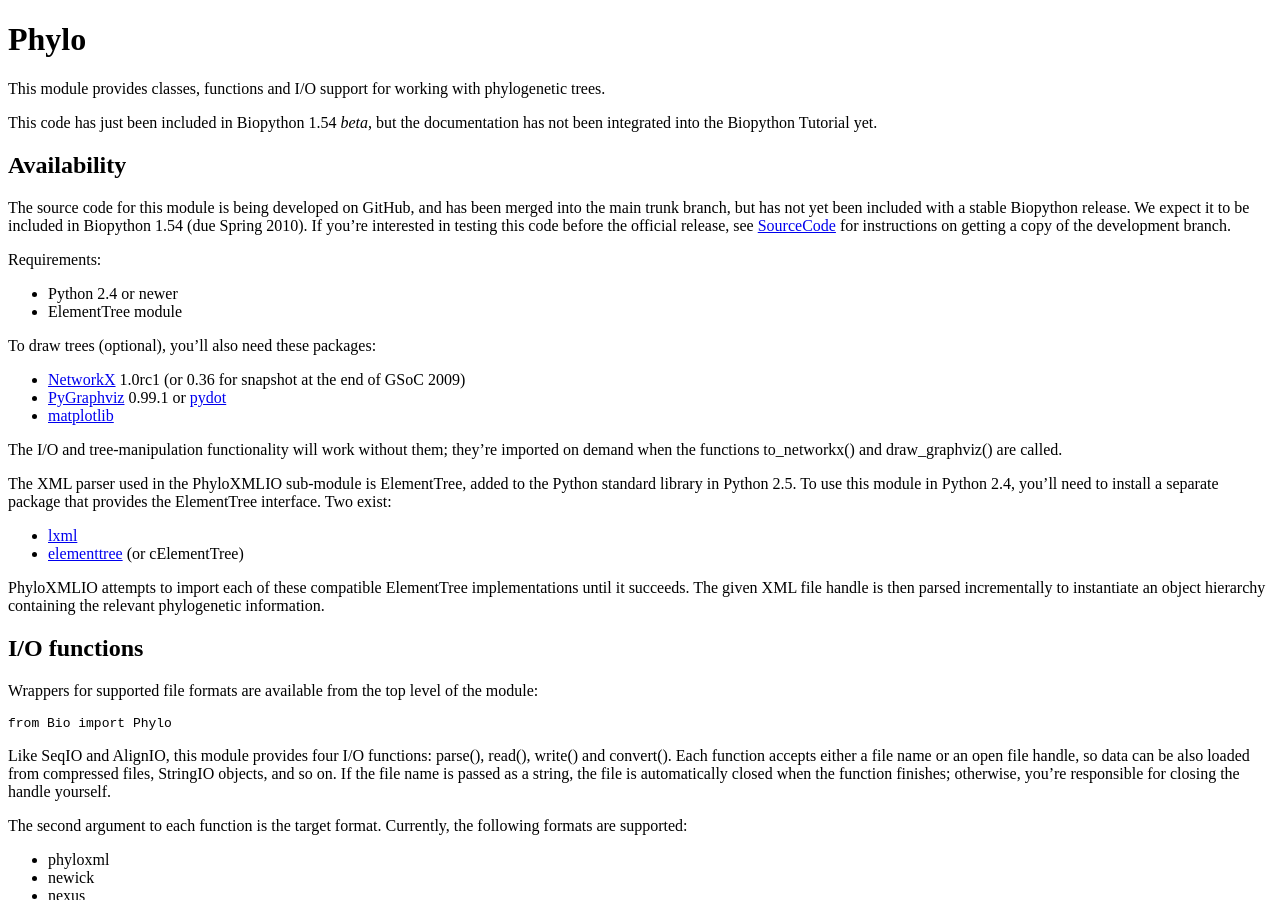
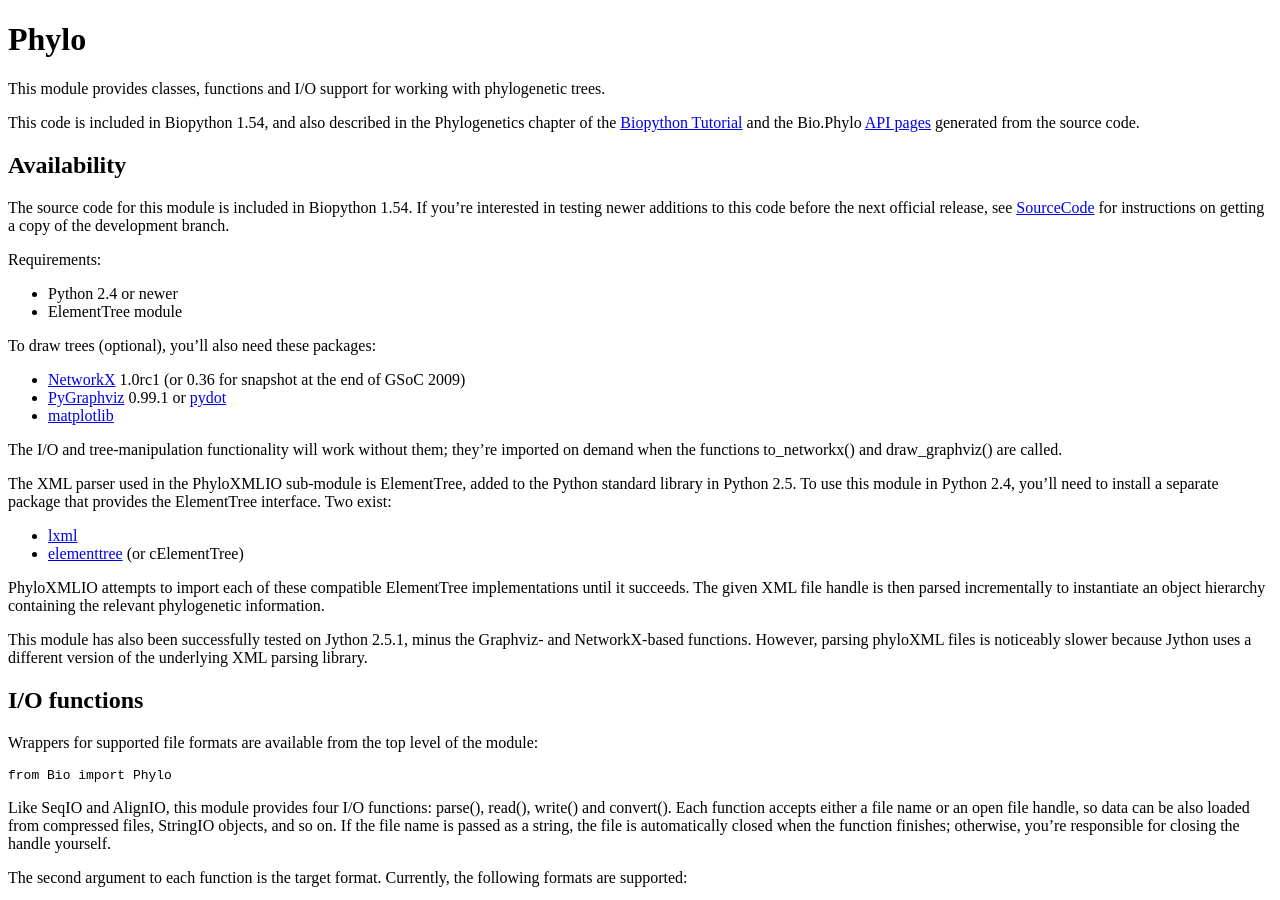
Before and after one commit to biopython/biopython.github.io, a Jekyll site: the page built from wiki/Phylo.md, in a window 1280 px wide and 900 px high. Built offline with Jekyll 4.4.1, drawn with Linux system fonts in a browser that asks for light colours.

Commit message:
Available in v1.54; works in Jython

```diff
--- a/wiki/Phylo.md
+++ b/wiki/Phylo.md
@@ -9,19 +9,20 @@ tags:
 This module provides classes, functions and I/O support for working with
 phylogenetic trees.
 
-This code has just been included in Biopython 1.54 *beta*, but the
-documentation has not been integrated into the Biopython Tutorial yet.
+This code is included in Biopython 1.54, and also described in the
+Phylogenetics chapter of the [Biopython
+Tutorial](http://biopython.org/DIST/docs/tutorial/Tutorial.html) and the
+Bio.Phylo [API
+pages](http://biopython.org/DIST/docs/api/Bio.Phylo-module.html)
+generated from the source code.
 
 Availability
 ------------
 
-The source code for this module is being developed on GitHub, and has
-been merged into the main trunk branch, but has not yet been included
-with a stable Biopython release. We expect it to be included in
-Biopython 1.54 (due Spring 2010). If you're interested in testing this
-code before the official release, see
-[SourceCode](SourceCode "wikilink") for instructions on getting a copy
-of the development branch.
+The source code for this module is included in Biopython 1.54. If you're
+interested in testing newer additions to this code before the next
+official release, see [SourceCode](SourceCode "wikilink") for
+instructions on getting a copy of the development branch.
 
 Requirements:
 
@@ -53,6 +54,11 @@ PhyloXMLIO attempts to import each of these compatible ElementTree
 implementations until it succeeds. The given XML file handle is then
 parsed incrementally to instantiate an object hierarchy containing the
 relevant phylogenetic information.
+
+This module has also been successfully tested on Jython 2.5.1, minus the
+Graphviz- and NetworkX-based functions. However, parsing phyloXML files
+is noticeably slower because Jython uses a different version of the
+underlying XML parsing library.
 
 I/O functions
 -------------
```
Also changed, not shown: 1 other file.
